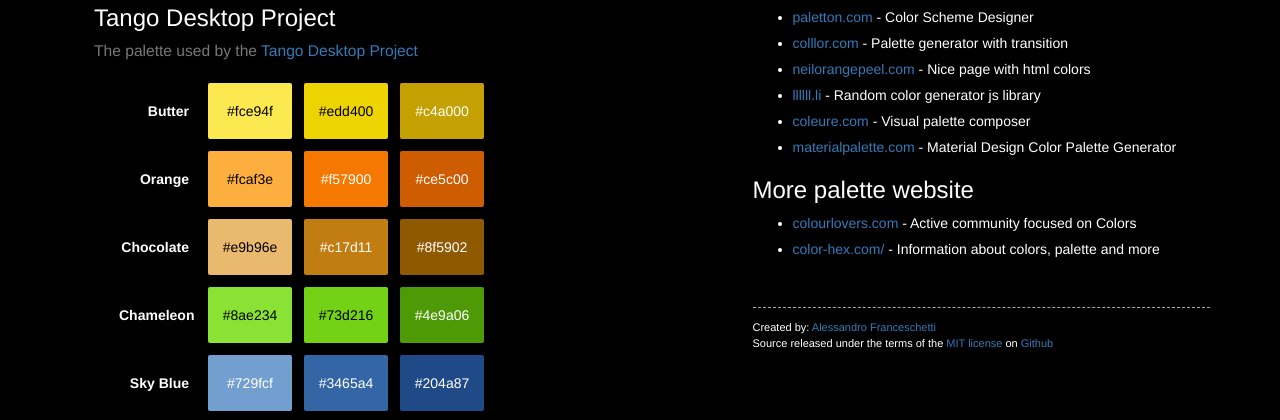
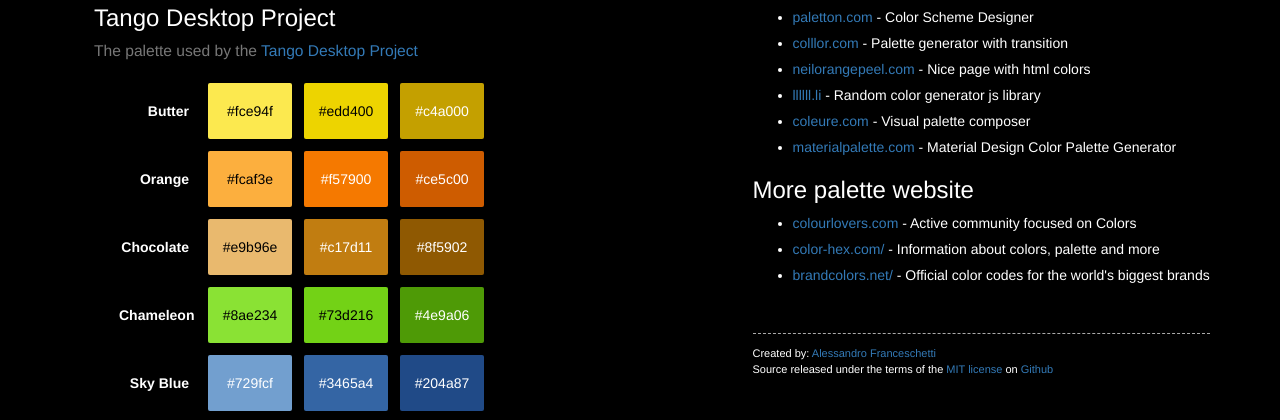
Before and after one commit to afranceschetti/color-world, a plain HTML site: page index.html in a window 1280 px wide. Shown: the part 324-744 px from the top of the page. Drawn offline with nearby package versions, Linux system fonts and the light colour scheme.

Commit message:
Update index.html

```diff
--- a/index.html
+++ b/index.html
@@ -69,6 +69,7 @@
 					<ul>
 						<li><a target="_blank" href='http://www.colourlovers.com'>colourlovers.com </a> - Active community focused on Colors</li>
 						<li><a target="_blank" href='http://www.color-hex.com/'>color-hex.com/ </a> - Information about colors, palette and more </li>
+						<li><a target="_blank" href='http://brandcolors.net/'>brandcolors.net/ </a> - Official color codes for the world's biggest brands </li>
 					</ul>
 					<div class='column-footer'>
 						<div>Created by: <a href="http://it.linkedin.com/in/alessandrofranceschetti" target="_blank">Alessandro Franceschetti</a></div>
```
